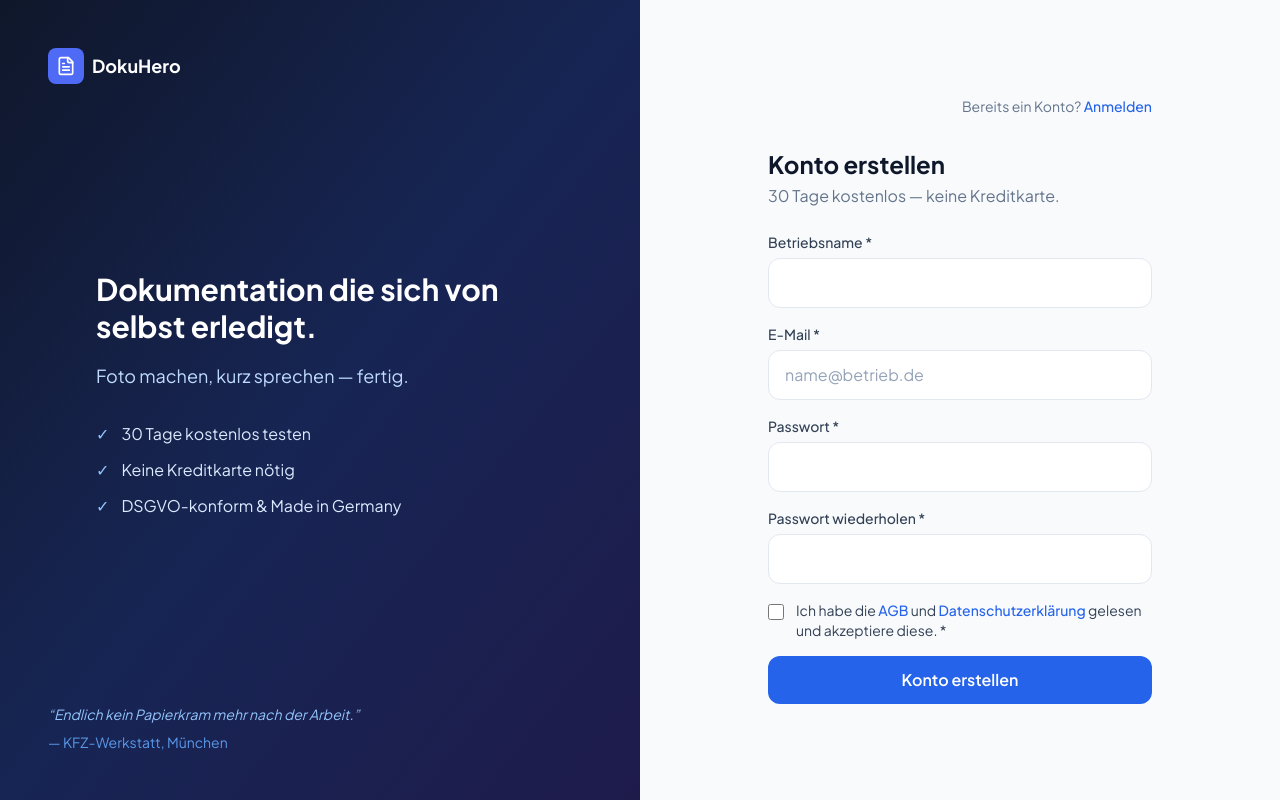
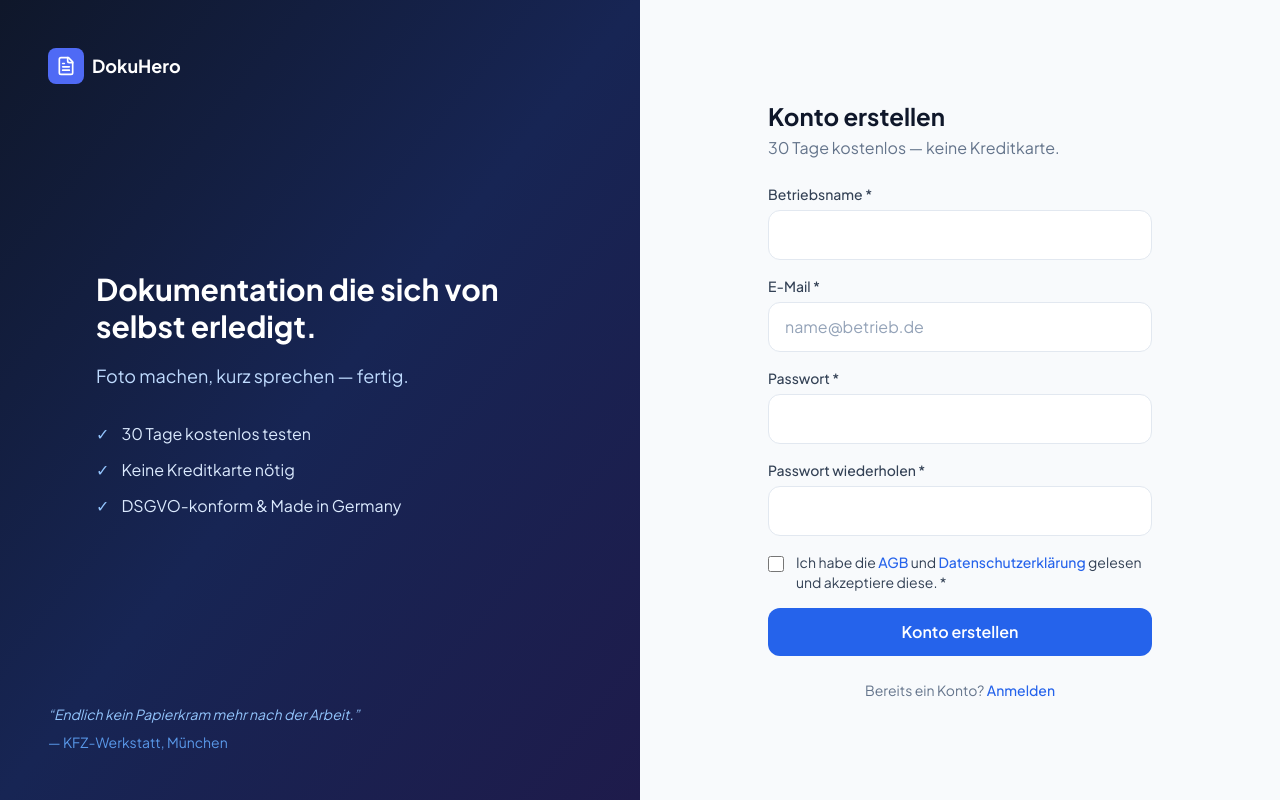
Before and after one commit to sakasolutions/dokuhero, a Next.js app: page /register in a window 1280 px wide. Built offline with nearby package versions, Linux system fonts and the light colour scheme.

Commit message:
feat: login/register split-layout wiederhergestellt

```diff
--- a/app/(auth)/login/LoginForm.tsx
+++ b/app/(auth)/login/LoginForm.tsx
@@ -132,7 +132,7 @@ function LoginFormInner() {
         </button>
       </form>
 
-      <p className="mt-6 text-center text-sm text-slate-500 lg:hidden">
+      <p className="mt-6 text-center text-sm text-slate-500">
         Noch kein Konto?{" "}
         <Link
           href="/register"
--- a/app/(auth)/login/page.tsx
+++ b/app/(auth)/login/page.tsx
@@ -3,13 +3,7 @@ import { LoginForm } from "./LoginForm";
 
 export default function LoginPage() {
   return (
-    <AuthSplitLayout
-      desktopAuthLink={{
-        href: "/register",
-        preface: "Noch kein Konto?",
-        label: "Registrieren",
-      }}
-    >
+    <AuthSplitLayout>
       <LoginForm />
     </AuthSplitLayout>
   );
--- a/app/(auth)/register/RegisterForm.tsx
+++ b/app/(auth)/register/RegisterForm.tsx
@@ -237,8 +237,8 @@ export function RegisterForm() {
         </button>
       </form>
 
-      <p className="mt-6 text-center text-sm text-slate-500 lg:hidden">
-        Bereits registriert?{" "}
+      <p className="mt-6 text-center text-sm text-slate-500">
+        Bereits ein Konto?{" "}
         <Link
           href="/login"
           className="font-medium text-blue-600 hover:text-blue-700 hover:underline"
--- a/app/(auth)/register/page.tsx
+++ b/app/(auth)/register/page.tsx
@@ -3,13 +3,7 @@ import { RegisterForm } from "./RegisterForm";
 
 export default function RegisterPage() {
   return (
-    <AuthSplitLayout
-      desktopAuthLink={{
-        href: "/login",
-        preface: "Bereits ein Konto?",
-        label: "Anmelden",
-      }}
-    >
+    <AuthSplitLayout>
       <RegisterForm />
     </AuthSplitLayout>
   );
--- a/components/auth/AuthSplitLayout.tsx
+++ b/components/auth/AuthSplitLayout.tsx
@@ -2,12 +2,6 @@
 
 import Link from "next/link";
 import { FileText } from "lucide-react";
-
-type DesktopAuthLink = {
-  href: string;
-  preface: string;
-  label: string;
-};
 
 const trustLines = [
   "30 Tage kostenlos testen",
@@ -15,13 +9,7 @@ const trustLines = [
   "DSGVO-konform & Made in Germany",
 ] as const;
 
-export function AuthSplitLayout({
-  children,
-  desktopAuthLink,
-}: {
-  children: React.ReactNode;
-  desktopAuthLink: DesktopAuthLink;
-}) {
+export function AuthSplitLayout({ children }: { children: React.ReactNode }) {
   return (
     <div className="min-h-screen w-full overflow-x-hidden lg:grid lg:grid-cols-2">
       {/* Brand — nur Desktop */}
@@ -88,20 +76,7 @@ export function AuthSplitLayout({
         </div>
 
         <div className="flex flex-1 items-center justify-center p-8 lg:p-16">
-          <div className="w-full min-w-0 max-w-sm">
-            <div className="mb-8 hidden justify-end text-sm text-slate-500 lg:flex">
-              <span>
-                {desktopAuthLink.preface}{" "}
-                <Link
-                  href={desktopAuthLink.href}
-                  className="font-medium text-blue-600 hover:text-blue-700 hover:underline"
-                >
-                  {desktopAuthLink.label}
-                </Link>
-              </span>
-            </div>
-            {children}
-          </div>
+          <div className="w-full min-w-0 max-w-sm">{children}</div>
         </div>
       </div>
     </div>
```
Also changed, not shown: 1 other file (tests, documents, lock files or other folders).
